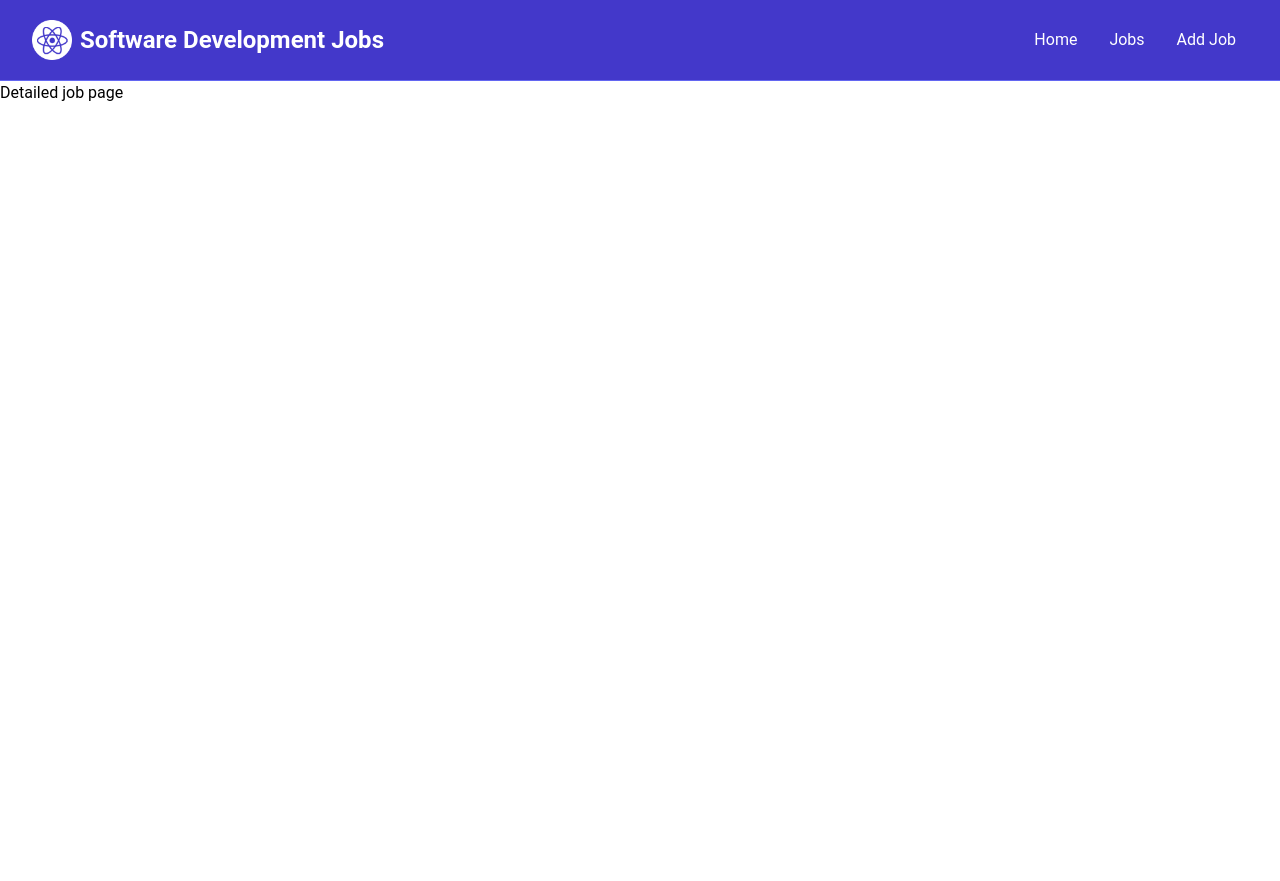
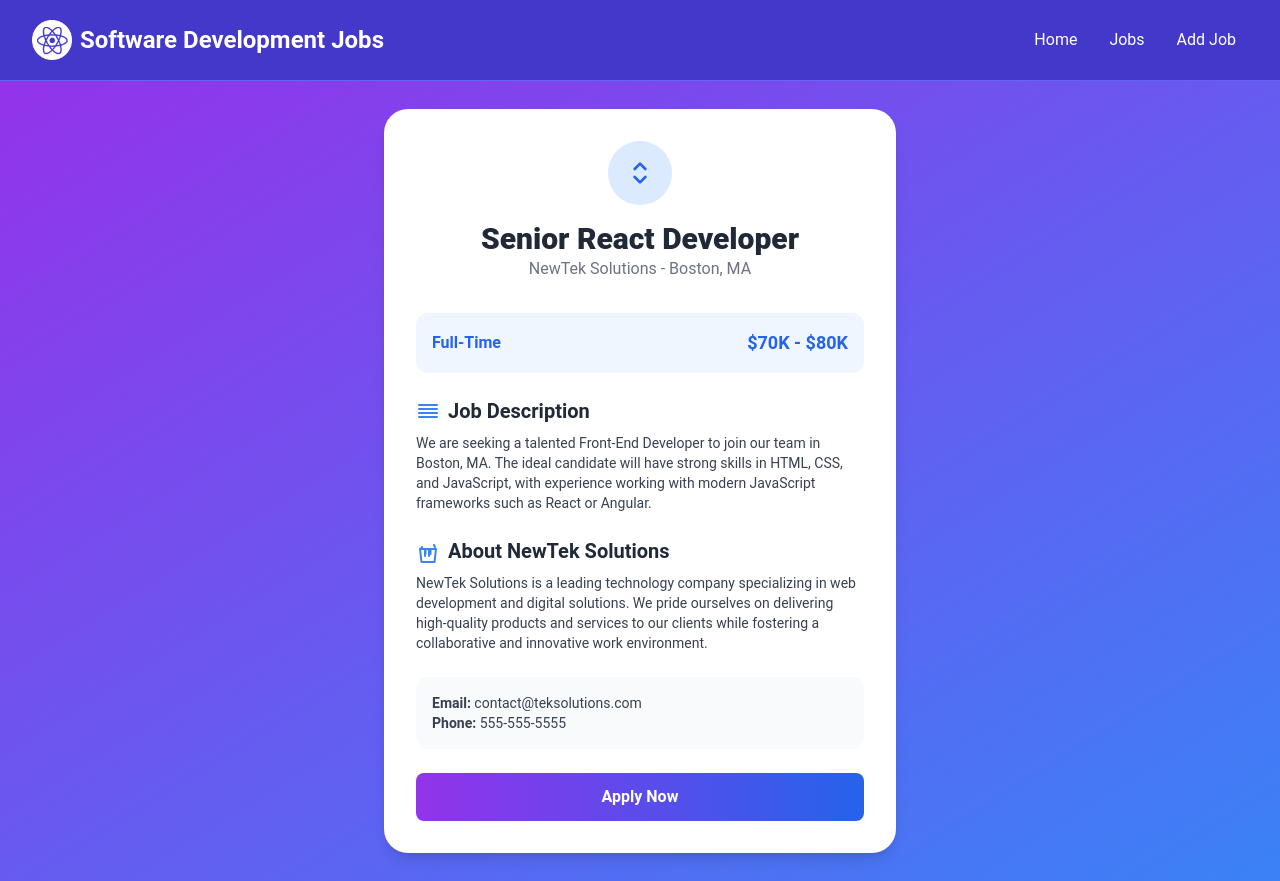
Before and after one commit to ThusTech/Job-Search, a React (Vite) app: page /jobs/1 in a window 1280 px wide. Before the commit the page ends 800 px from the top, so only its background shows below. Built offline with nearby package versions, Linux system fonts and the light colour scheme.

Commit message:
added page structure

```diff
--- a/src/components/Job.jsx
+++ b/src/components/Job.jsx
@@ -1,4 +1,4 @@
-// import { FaMapMarker } from 'react-icons/fa';
+import {Link} from 'react-router-dom'
 
 
 export default function Job({ job, }){
@@ -30,10 +30,10 @@
                         {job.location}
                     </div>
 
-                    <a className="h-[36px] bg-indigo-500 hover:bg-indigo-600 text-white px-4 py-2 rounded-lg text-center text-sm"
-                    href="*">
+                    <Link className="h-[36px] bg-indigo-500 hover:bg-indigo-600 text-white px-4 py-2 rounded-lg text-center text-sm"
+                    to={`/jobs/:${job.id}`}>
                         Read More
-                    </a>
+                    </Link>
 
                 </div>
             </div>
--- a/src/pages/JobPage.jsx
+++ b/src/pages/JobPage.jsx
@@ -1,5 +1,60 @@
 export default function JobPage(){
     return (
-        <h1>Detailed job page</h1>
+        <section className="bg-gradient-to-br from-purple-600 to-blue-500 min-h-screen flex items-center justify-center">
+            <div className="w-full max-w-lg bg-white rounded-3xl shadow-lg p-8">
+                <div className="text-center mb-8">
+                    <div class="w-16 h-16 mx-auto bg-blue-100 rounded-full flex items-center justify-center">
+                        <svg class="w-8 h-8 text-blue-600" fill="none" stroke="currentColor" viewBox="0 0 24 24">
+                            <path stroke-linecap="round" stroke-linejoin="round" stroke-width="2" d="M8 9l4-4 4 4m0 6l-4 4-4-4"></path>
+                        </svg>
+                    </div>
+
+                    <h1 class="text-3xl font-extrabold text-gray-800 mt-4">Senior React Developer</h1>
+                    <p class="text-gray-500">NewTek Solutions - Boston, MA</p>
+                </div>
+
+                <div class="flex items-center justify-between bg-blue-50 p-4 rounded-xl mb-6">
+                    <span class="text-blue-600 font-bold">Full-Time</span>
+                    <span class="text-blue-600 font-bold text-lg">$70K - $80K</span>
+                </div>
+
+                <div class="mb-6">
+                    <h2 class="flex items-center text-xl font-semibold text-gray-800 mb-2">
+                        <svg class="w-6 h-6 text-blue-500 mr-2" fill="none" stroke="currentColor" viewBox="0 0 24 24">
+                            <path stroke-linecap="round" stroke-linejoin="round" stroke-width="2" d="M3 10h18M3 6h18M3 14h18M3 18h18"></path>
+                        </svg>
+                        Job Description
+                    </h2>
+                    <p class="text-gray-700 text-sm">
+                        We are seeking a talented Front-End Developer to join our team in Boston, MA. The ideal candidate will have strong skills in HTML, CSS, and JavaScript, with experience working with modern JavaScript frameworks such as React or Angular.
+                    </p>
+                </div>
+
+                <div class="mb-6">
+                    <h2 class="flex items-center text-xl font-semibold text-gray-800 mb-2">
+                        <svg class="w-6 h-6 text-blue-500 mr-2" fill="none" stroke="currentColor" viewBox="0 0 24 24">
+                            <path stroke-linecap="round" stroke-linejoin="round" stroke-width="2" d="M9 17v-5a2 2 0 014 0v5M5 10l1-2m13 0l-1-2M4 10h16l-1.5 13H5.5L4 10zm5.5 0v5m5-5v5"></path>
+                        </svg>
+                        About NewTek Solutions
+                    </h2>
+                    <p class="text-gray-700 text-sm">
+                        NewTek Solutions is a leading technology company specializing in web development and digital solutions. We pride ourselves on delivering high-quality products and services to our clients while fostering a collaborative and innovative work environment.
+                    </p>
+                </div>
+
+                <div class="p-4 bg-gray-50 rounded-xl mb-6">
+                    <p class="text-gray-700 text-sm">
+                        <span class="font-semibold">Email:</span> contact@teksolutions.com
+                    </p>
+                    <p class="text-gray-700 text-sm">
+                        <span class="font-semibold">Phone:</span> 555-555-5555
+                    </p>
+                </div>
+
+                <button class="w-full py-3 bg-gradient-to-r from-purple-600 to-blue-600 text-white font-semibold rounded-lg hover:from-purple-700 hover:to-blue-700 transition duration-200">
+                    Apply Now
+                </button>
+            </div>
+        </section>
     )
 }
```
